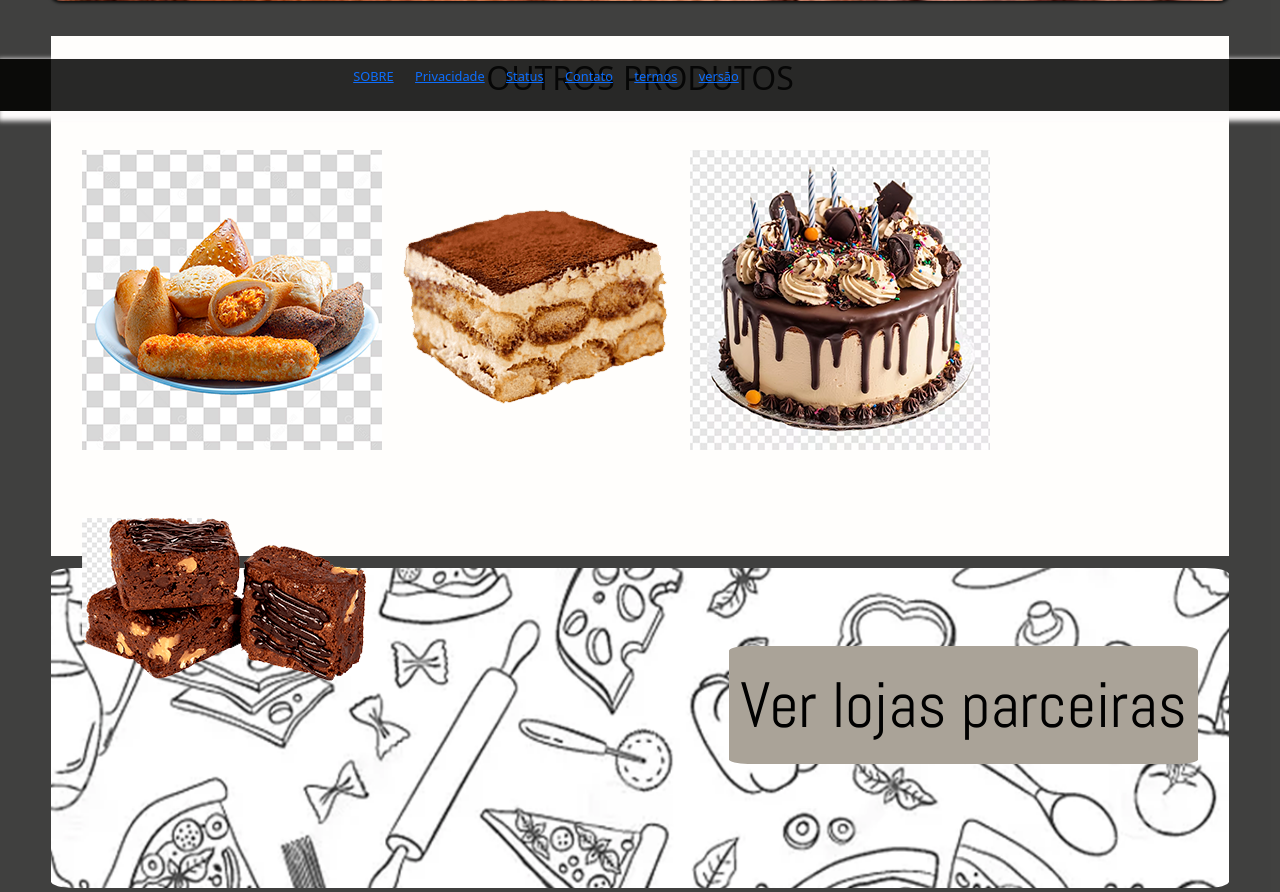
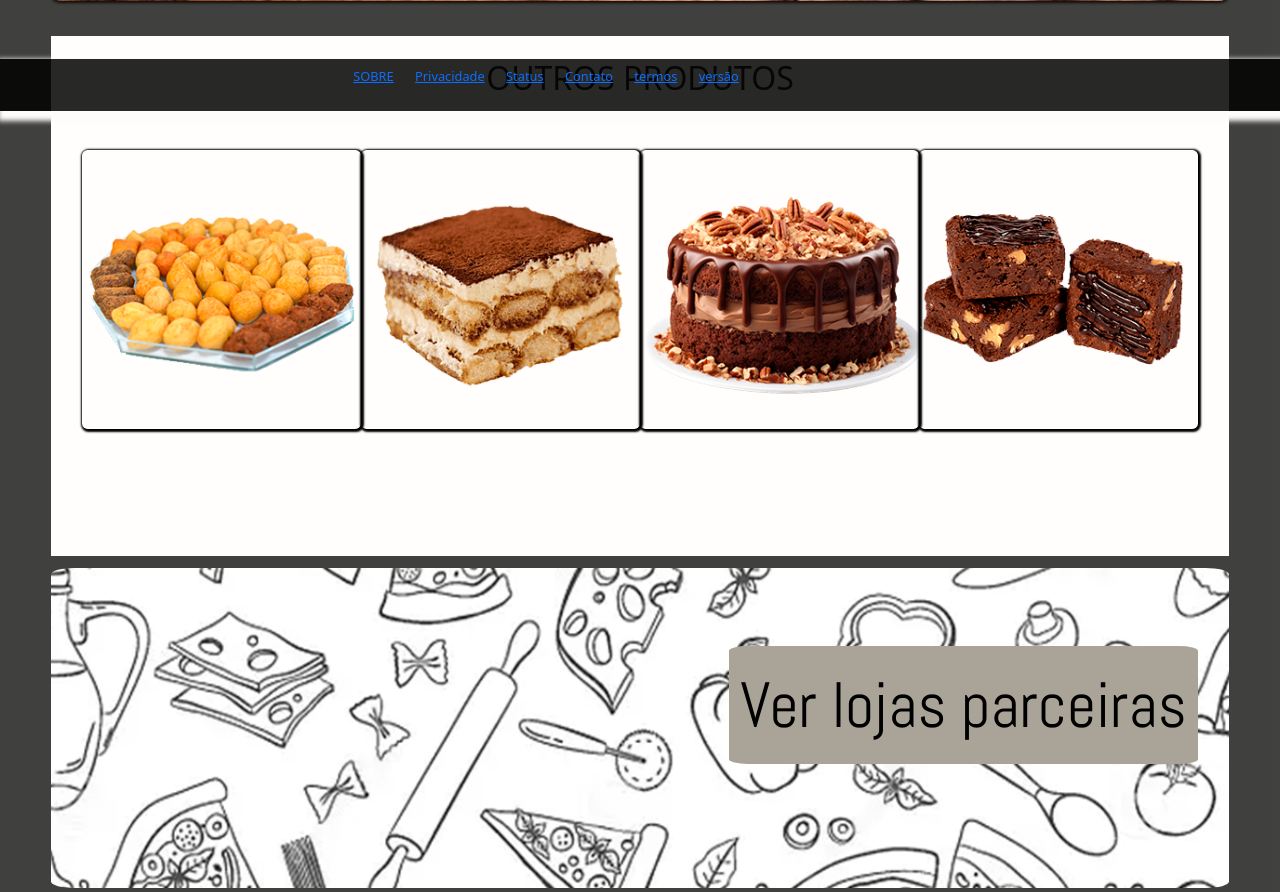
Before and after one commit to xKuth/Projeto_padaria-django, a Django app: page / in a window 1280 px wide. Shown: the part 689-1581 px from the top of the page. Run offline with Django 5.2, Linux system fonts and the light colour scheme; some libraries are stand-ins or nearby versions.

Commit message:
add style on each outher product in page 001 and add class on each img the same

```diff
--- a/Projeto_padaria/parceiros/static/css/desktop.css
+++ b/Projeto_padaria/parceiros/static/css/desktop.css
@@ -136,6 +136,10 @@ img#pizza_anuciment{
 h2.title_produts{
     text-align: center;
     padding-bottom: 4%;
+}
+.our_produts{
+    display: flex;
+    justify-content: space-between;
 }
 
 /* Mid section annoucement */
--- a/Projeto_padaria/parceiros/templates/html/pagina01.html
+++ b/Projeto_padaria/parceiros/templates/html/pagina01.html
@@ -101,10 +101,10 @@
             <div class="container">
                 <h2 class="title_produts">OUTROS PRODUTOS</h2>
                 <div class="our_produts">
-                    <img src="{% static '/imgs/salgados.png' %}" alt="">
-                    <img src="{% static '/imgs/tiramisu.png' %}" alt="">
-                    <img src="{% static '/imgs/bolo.png' %}" alt="">
-                    <img src="{% static '/imgs/brownie.png' %}" alt="">
+                    <img class="enterprise_img" src="{% static '/imgs/salgados.png' %}" alt="">
+                    <img class="enterprise_img" src="{% static '/imgs/tiramisu.png' %}" alt="">
+                    <img class="enterprise_img" src="{% static '/imgs/bolo.png' %}" alt="">
+                    <img class="enterprise_img" src="{% static '/imgs/brownie.png' %}" alt="">
                 </div>
             </div>
         </section><!-- End Section outher products -->
```
Also changed, not shown: Projeto_padaria/parceiros/static/imgs/bolo.png, Projeto_padaria/parceiros/static/imgs/brownie.png, Projeto_padaria/parceiros/static/imgs/salgados.png.
